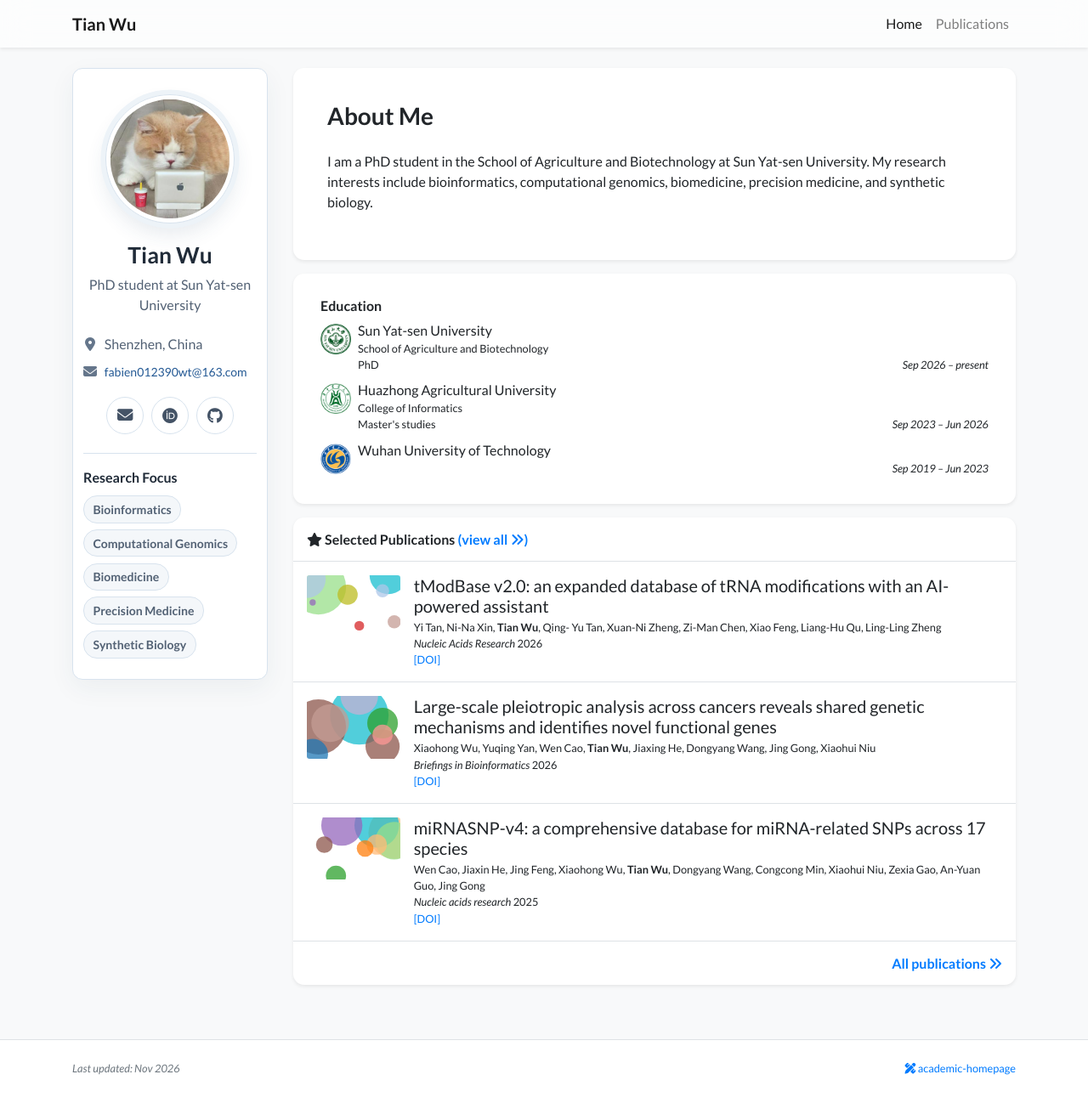
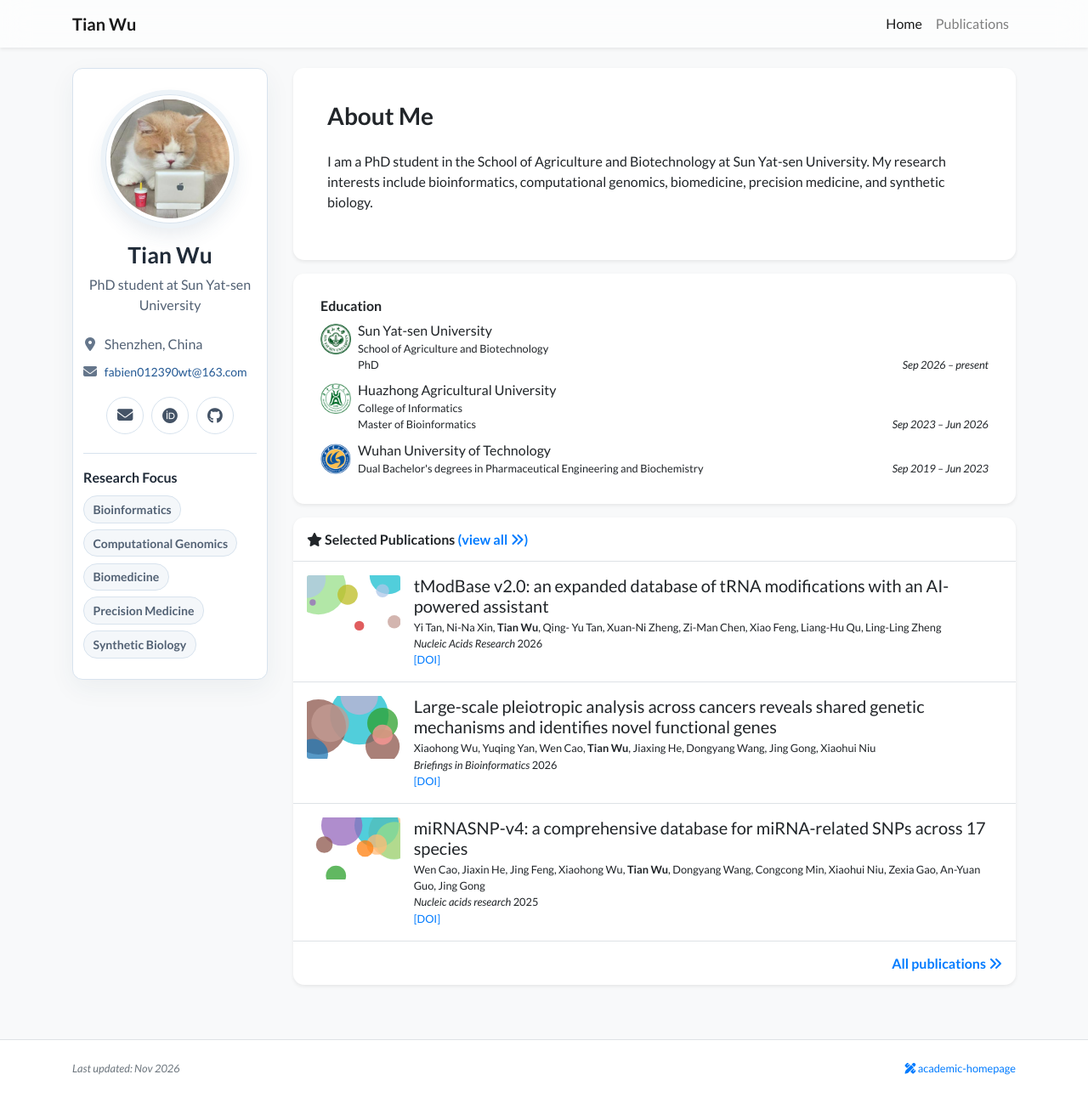
Before and after one commit to QuaSiMoDooooo/QuaSiMoDooooo.github.io, a Jekyll site: the page built from index.html, in a window 1280 px wide and 1291 px high. Shown: the whole window at 85% size. Built offline with Jekyll 4.4.1, drawn with Linux system fonts in a browser that asks for light colours; nearby versions of some CDN libraries; a style sheet for code colours, icons or effects is not loaded.

Commit message:
docs: update education degree descriptions

```diff
--- a/_data/profile.yml
+++ b/_data/profile.yml
@@ -28,8 +28,9 @@ education:
 - name: Huazhong Agricultural University
   logo: /assets/images/badges/hzau.png
   dept: College of Informatics
-  position: Master's studies
+  position: Master of Bioinformatics
   date: Sep 2023 – Jun 2026
 - name: Wuhan University of Technology
   logo: /assets/images/badges/whut.png
+  position: Dual Bachelor's degrees in Pharmaceutical Engineering and Biochemistry
   date: Sep 2019 – Jun 2023
```
